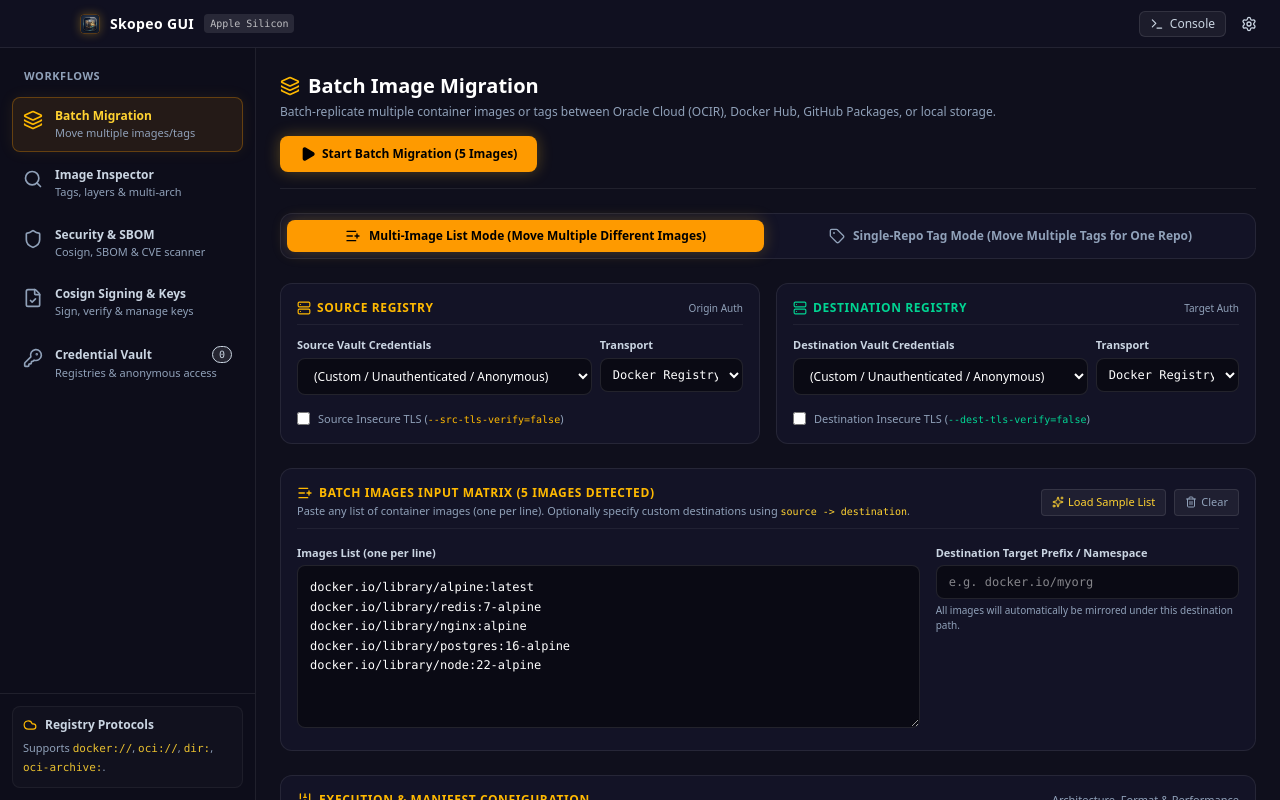
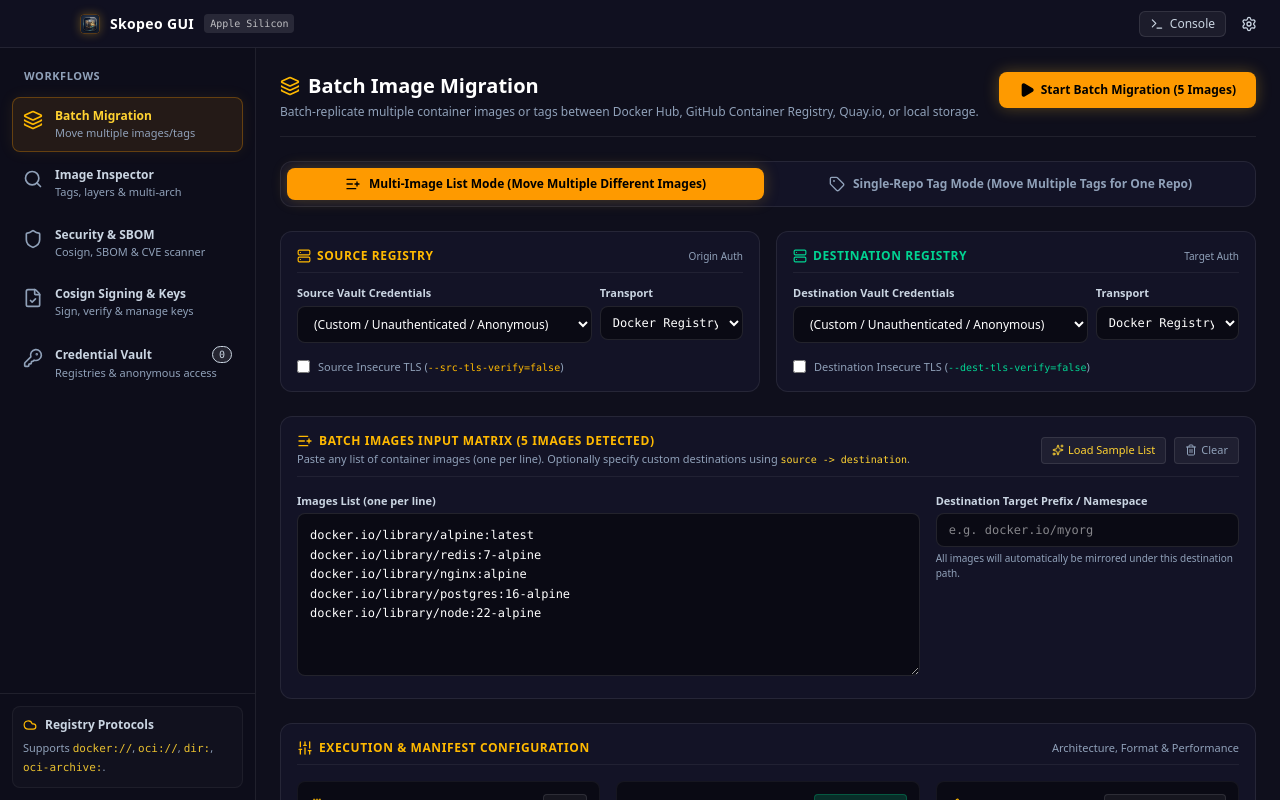
Before and after one commit to adynetro/skopeo-gui, a React (Vite) app: page / in a window 1280 px wide. Built offline with nearby package versions, Linux system fonts and the light colour scheme.

Commit message:
feat(release): v1.2.5 - Public registry preset updates and UI placeholder refinements

```diff
--- a/package.json
+++ b/package.json
@@ -1,6 +1,6 @@
 {
   "name": "skopeo-gui",
-  "version": "1.2.4",
+  "version": "1.2.5",
   "description": "Mac Apple Silicon GUI for Skopeo - Batch Container Image Migration & Credential Manager",
 
 
--- a/scripts/capture.js
+++ b/scripts/capture.js
@@ -18,7 +18,7 @@
       id: 'docker-hub',
       name: 'Docker Hub (docker.io)',
       domain: 'docker.io',
-      username: 'alexandruchiscari',
+      username: 'dockeruser',
       insecure: false,
       isAnonymous: false,
       createdAt: new Date().toISOString(),
@@ -35,20 +35,20 @@
       updatedAt: new Date().toISOString()
     },
     {
-      id: 'ocir',
-      name: 'Oracle Cloud OCIR (fra.ocir.io)',
-      domain: 'fra.ocir.io',
-      username: 'dockeruser',
+      id: 'ghcr',
+      name: 'GitHub Packages (ghcr.io)',
+      domain: 'ghcr.io',
+      username: 'developer',
       insecure: false,
       isAnonymous: false,
       createdAt: new Date().toISOString(),
       updatedAt: new Date().toISOString()
     },
     {
-      id: 'ghcr',
-      name: 'GitHub Packages (ghcr.io)',
-      domain: 'ghcr.io',
-      username: 'developer',
+      id: 'gcr',
+      name: 'Google Container Registry (gcr.io)',
+      domain: 'gcr.io',
+      username: '_json_key',
       insecure: false,
       isAnonymous: false,
       createdAt: new Date().toISOString(),
@@ -61,8 +61,8 @@
     path: '~/.docker/config.json',
     credsStore: 'desktop',
     credHelpers: {},
-    registriesCount: 16,
-    registriesList: ['docker.io', 'quay.io', 'registry.redhat.io', 'gcr.io'],
+    registriesCount: 4,
+    registriesList: ['docker.io', 'quay.io', 'ghcr.io', 'gcr.io'],
     helperAvailable: true,
     helperPath: '/usr/local/bin/docker-credential-desktop',
     rawAuthsCount: 0
--- a/src/main/credentials.ts
+++ b/src/main/credentials.ts
@@ -694,17 +694,6 @@
         createdAt: new Date().toISOString(),
         updatedAt: new Date().toISOString(),
       },
-      {
-        id: 'ocir-template',
-        name: 'Oracle Cloud Container Registry (OCIR)',
-        domain: 'fra.ocir.io',
-        username: 'dockeruser',
-        password: '',
-        insecure: false,
-        isAnonymous: false,
-        createdAt: new Date().toISOString(),
-        updatedAt: new Date().toISOString(),
-      },
     ];
     this.persist(defaultList);
     return defaultList;
--- a/src/renderer/src/components/BatchTransfer.tsx
+++ b/src/renderer/src/components/BatchTransfer.tsx
@@ -303,7 +303,7 @@
             Batch Image Migration
           </h1>
           <p className="text-xs text-slate-400 mt-1">
-            Batch-replicate multiple container images or tags between Oracle Cloud (OCIR), Docker Hub, GitHub Packages, or local storage.
+            Batch-replicate multiple container images or tags between Docker Hub, GitHub Container Registry, Quay.io, or local storage.
           </p>
         </div>
 
--- a/src/renderer/src/components/CosignManager.tsx
+++ b/src/renderer/src/components/CosignManager.tsx
@@ -607,7 +607,7 @@
                 <input
                   type="text"
                   required
-                  placeholder="e.g. docker.io/myorg/myapp:v1.0.0, docker.io/myorg/myrepo:tag"
+                  placeholder="e.g. docker.io/myorg/myapp:v1.0.0, quay.io/myorg/myrepo:tag"
                   value={signImageRef}
                   onChange={(e) => setSignImageRef(e.target.value)}
                   className="w-full px-3 py-2 rounded-lg bg-[#0a0a14] border border-white/10 text-white text-xs font-mono focus:border-amber-400 focus:outline-none"
--- a/src/renderer/src/components/CredentialManager.tsx
+++ b/src/renderer/src/components/CredentialManager.tsx
@@ -43,15 +43,6 @@
 
 const PRESETS: RegistryPreset[] = [
   {
-    name: 'Oracle Cloud Container Registry (OCIR)',
-    domain: 'fra.ocir.io',
-    description: 'Frankfurt / Europe Region (*.ocir.io)',
-    defaultInsecure: false,
-    defaultAnonymous: false,
-    helpText: 'Username format: <tenancy-namespace>/oracleidentitycloudservice/<user-email> or <tenancy-namespace>/<username>. Password is an OCI Auth Token generated from User Settings.',
-    docUrl: 'https://docs.oracle.com/en-us/iaas/Content/Registry/Concepts/registryoverview.htm',
-  },
-  {
     name: 'Docker Hub',
     domain: 'docker.io',
     description: 'Official Docker Hub Registry',
@@ -74,6 +65,15 @@
     defaultInsecure: false,
     defaultAnonymous: true,
     helpText: 'Public images work without credentials. Private repos require username and robot token or password.',
+  },
+  {
+    name: 'Oracle Cloud Container Registry (OCIR)',
+    domain: 'fra.ocir.io',
+    description: 'Frankfurt / Europe Region (*.ocir.io)',
+    defaultInsecure: false,
+    defaultAnonymous: false,
+    helpText: 'Username format: <tenancy-namespace>/oracleidentitycloudservice/<user-email> or <tenancy-namespace>/<username>. Password is an OCI Auth Token generated from User Settings.',
+    docUrl: 'https://docs.oracle.com/en-us/iaas/Content/Registry/Concepts/registryoverview.htm',
   },
   {
     name: 'AWS Elastic Container Registry (ECR)',
@@ -601,7 +601,7 @@
                 <input
                   type="text"
                   required
-                  placeholder="e.g. My Oracle Cloud Frankfurt Registry"
+                  placeholder="e.g. My Docker Hub Registry"
                   value={formData.name}
                   onChange={(e) => setFormData({ ...formData, name: e.target.value })}
                   className="w-full px-3 py-2 rounded-lg bg-[#0a0a14] border border-white/10 text-white text-xs focus:border-amber-400 focus:outline-none"
@@ -615,7 +615,7 @@
                 <input
                   type="text"
                   required
-                  placeholder="e.g. fra.ocir.io, docker.io, ghcr.io"
+                  placeholder="e.g. docker.io, ghcr.io, quay.io"
                   value={formData.domain}
                   onChange={(e) => setFormData({ ...formData, domain: e.target.value })}
                   className="w-full px-3 py-2 rounded-lg bg-[#0a0a14] border border-white/10 text-white text-xs font-mono focus:border-amber-400 focus:outline-none"
```
Also changed, not shown: 1 other file (tests, documents, lock files or other folders).
